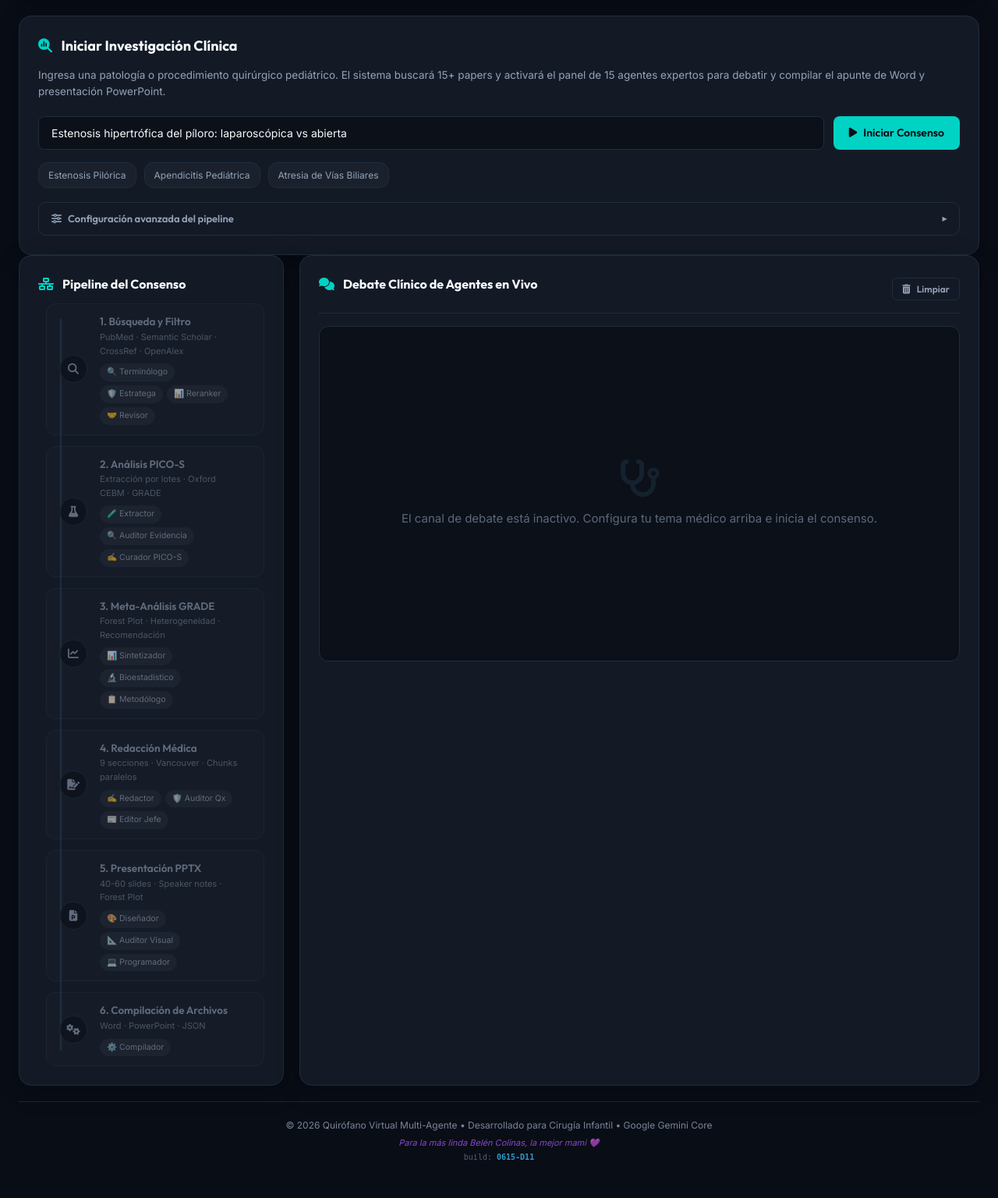
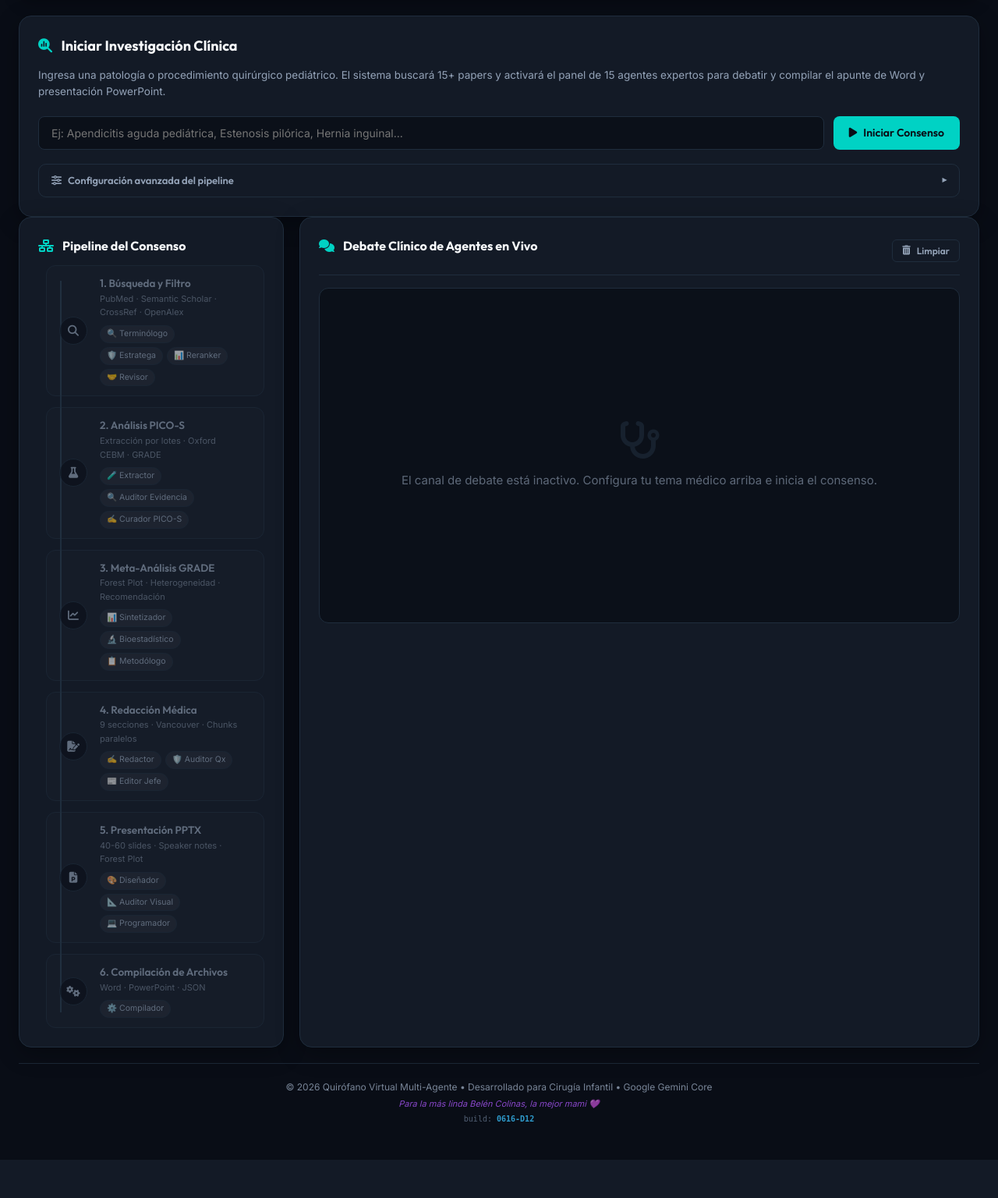
Before and after one commit to brunohazlebysoto-create/surgical-multiagent, a FastAPI app: page / in a window 1280 px wide. Shown: the part 119-1655 px from the top of the page at 78% size. After the commit the page ends 1606 px from the top, so only its background shows below. Run offline with FastAPI, Linux system fonts and the light colour scheme.

Commit message:
feat(D12): empty search bar, remove example chips, named downloads
- Remove prefilled value and quick-suggestion chips from search input;
  placeholder now shows generic examples without auto-filling
- Downloads use the search topic in the filename:
    "apunte de {tema}.docx" and "presentacion de {tema}.pptx"
  so the user sees the subject immediately in the downloaded file
- build: 0616-D12

```diff
--- a/app/main.py
+++ b/app/main.py
@@ -520,11 +520,15 @@ async def get_download_file(run_id: str, file_type: str):
     Endpoint para descargar los entregables generados.
     Soporta búsquedas físicas si la memoria del servidor fue limpiada por reinicio/reload.
     """
+    import re as _re
+
     filepath = None
+    query = ""
 
     # 1. Intentar buscar en la memoria activa de la ejecución
     if run_id in global_runs:
         run_info = global_runs[run_id]
+        query = run_info.get("query", "")
         if file_type == "word":
             filepath = run_info.get("docx_path")
         elif file_type == "powerpoint":
@@ -559,7 +563,18 @@ async def get_download_file(run_id: str, file_type: str):
     if not os.path.exists(clean_path):
         raise HTTPException(status_code=404, detail="El archivo físico no fue encontrado en el disco")
 
-    filename = os.path.basename(clean_path)
+    # Construir nombre de descarga con el tema de búsqueda
+    if query:
+        safe_query = _re.sub(r'[^\w\s\-áéíóúüñÁÉÍÓÚÜÑ]', '', query).strip()[:50]
+        if file_type == "word":
+            filename = f"apunte de {safe_query}.docx"
+        elif file_type == "powerpoint":
+            filename = f"presentacion de {safe_query}.pptx"
+        else:
+            filename = os.path.basename(clean_path)
+    else:
+        filename = os.path.basename(clean_path)
+
     return FileResponse(clean_path, filename=filename, media_type="application/octet-stream")
 
 # Servir Frontend
--- a/templates/index.html
+++ b/templates/index.html
@@ -113,16 +113,10 @@
                 <p class="panel-desc">Ingresa una patología o procedimiento quirúrgico pediátrico. El sistema buscará 15+ papers y activará el panel de 15 agentes expertos para debatir y compilar el apunte de Word y presentación PowerPoint.</p>
 
                 <div class="input-group">
-                    <input type="text" id="query-input" placeholder="Ej: Estenosis hipertrófica del píloro: laparoscópica vs abierta..." value="Estenosis hipertrófica del píloro: laparoscópica vs abierta">
+                    <input type="text" id="query-input" placeholder="Ej: Apendicitis aguda pediátrica, Estenosis pilórica, Hernia inguinal...">
                     <button id="start-btn" class="btn btn-primary">
                         <i class="fa-solid fa-play"></i> Iniciar Consenso
                     </button>
-                </div>
-
-                <div class="quick-suggestions">
-                    <span class="suggestion-tag" data-query="Estenosis hipertrófica del píloro: laparoscópica vs abierta">Estenosis Pilórica</span>
-                    <span class="suggestion-tag" data-query="Manejo no quirúrgico vs apendicectomía laparoscópica en apendicitis aguda pediátrica">Apendicitis Pediátrica</span>
-                    <span class="suggestion-tag" data-query="Atresia de vías biliares: portoenterostomía de Kasai laparoscópica vs abierta">Atresia de Vías Biliares</span>
                 </div>
 
                 <!-- PIPELINE CONFIG TOGGLES -->
@@ -452,7 +446,7 @@
         <footer class="app-footer">
             <p>© 2026 Quirófano Virtual Multi-Agente • Desarrollado para Cirugía Infantil • Google Gemini Core</p>
             <p style="margin-top:4px; font-size:11px; color:#a855f7; font-style:italic;">Para la más linda Belén Colinas, la mejor mami 💜</p>
-            <p style="margin-top:2px; font-size:10px; color:#64748b; font-family:monospace;">build: <strong style="color:#38bdf8;">0615-D11</strong></p>
+            <p style="margin-top:2px; font-size:10px; color:#64748b; font-family:monospace;">build: <strong style="color:#38bdf8;">0616-D12</strong></p>
         </footer>
     </div>
 
```
